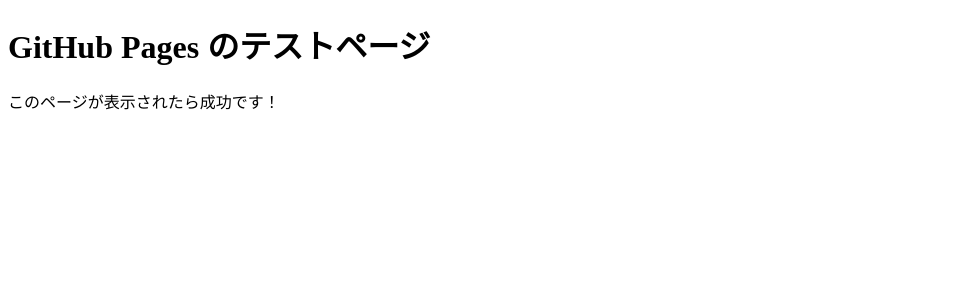
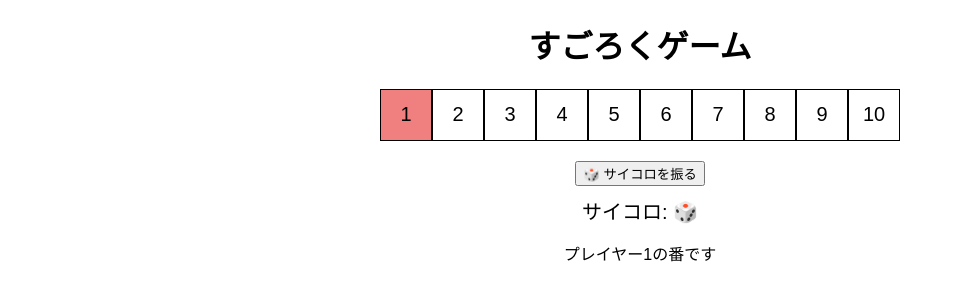
Before and after one commit to Tomo-dev2502/test250206_r1, a plain HTML site: page index.html in a window 1280 px wide. Shown: the whole page, without its empty margins (0-954 px from the left). Drawn offline with Linux system fonts and the light colour scheme.

Commit message:
Update index.html

```diff
--- a/index.html
+++ b/index.html
@@ -3,10 +3,87 @@
 <head>
     <meta charset="UTF-8">
     <meta name="viewport" content="width=device-width, initial-scale=1.0">
-    <title>動作確認</title>
+    <title>すごろくゲーム</title>
+    <style>
+        body {
+            font-family: Arial, sans-serif;
+            text-align: center;
+        }
+        .board {
+            display: flex;
+            justify-content: center;
+            margin: 20px;
+        }
+        .cell {
+            width: 50px;
+            height: 50px;
+            border: 1px solid black;
+            display: flex;
+            align-items: center;
+            justify-content: center;
+            font-size: 20px;
+        }
+        .player1 { background-color: lightblue; }
+        .player2 { background-color: lightcoral; }
+        .dice { font-size: 20px; margin: 10px; }
+    </style>
 </head>
 <body>
-    <h1>GitHub Pages のテストページ</h1>
-    <p>このページが表示されたら成功です！</p>
+    <h1>すごろくゲーム</h1>
+    <div class="board" id="board"></div>
+    <button onclick="rollDice()">🎲 サイコロを振る</button>
+    <p class="dice" id="dice-result">サイコロ: 🎲</p>
+    <p id="turn-info">プレイヤー1の番です</p>
+
+    <script>
+        const boardSize = 10;
+        let positions = [0, 0]; // プレイヤーの位置
+        let currentPlayer = 0; // 0: プレイヤー1, 1: プレイヤー2
+        const board = document.getElementById("board");
+
+        function createBoard() {
+            for (let i = 0; i < boardSize; i++) {
+                let cell = document.createElement("div");
+                cell.classList.add("cell");
+                cell.id = "cell-" + i;
+                cell.textContent = i + 1;
+                board.appendChild(cell);
+            }
+            updateBoard();
+        }
+
+        function rollDice() {
+            let diceRoll = Math.floor(Math.random() * 6) + 1;
+            document.getElementById("dice-result").textContent = "サイコロ: 🎲 " + diceRoll;
+            movePlayer(diceRoll);
+        }
+
+        function movePlayer(diceRoll) {
+            positions[currentPlayer] += diceRoll;
+            if (positions[currentPlayer] >= boardSize - 1) {
+                alert(`プレイヤー${currentPlayer + 1}の勝ち！ 🎉`);
+                resetGame();
+                return;
+            }
+            updateBoard();
+            currentPlayer = currentPlayer === 0 ? 1 : 0;
+            document.getElementById("turn-info").textContent = `プレイヤー${currentPlayer + 1}の番です`;
+        }
+
+        function updateBoard() {
+            document.querySelectorAll(".cell").forEach(cell => cell.classList.remove("player1", "player2"));
+            document.getElementById("cell-" + positions[0]).classList.add("player1");
+            document.getElementById("cell-" + positions[1]).classList.add("player2");
+        }
+
+        function resetGame() {
+            positions = [0, 0];
+            currentPlayer = 0;
+            updateBoard();
+            document.getElementById("turn-info").textContent = "プレイヤー1の番です";
+        }
+
+        createBoard();
+    </script>
 </body>
 </html>
```
